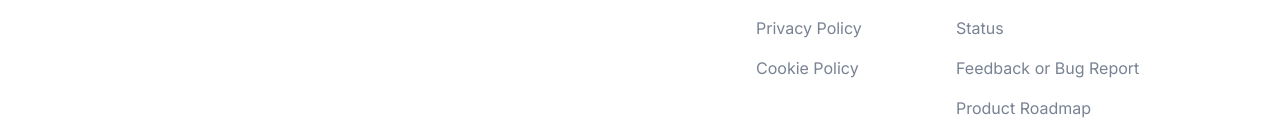
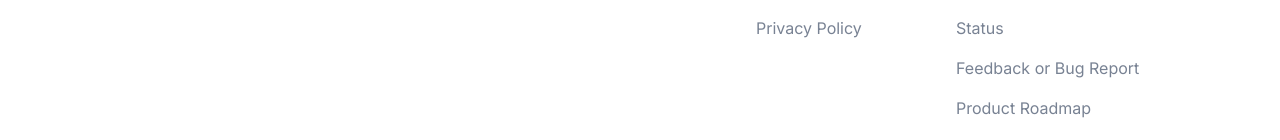
Before and after one commit to publishstudio/www, a Next.js app: page / in a window 1280 px wide. Shown: the part 4141-4281 px from the top of the page. Built offline with nearby package versions, Linux system fonts and the light colour scheme; no server answers.

Commit message:
fix build error

```diff
--- a/components/Footer/index.tsx
+++ b/components/Footer/index.tsx
@@ -111,14 +111,14 @@ const Footer = () => {
                     Privacy Policy
                   </a>
                 </li>
-                <li>
+                {/* <li>
                   <a
                     href={siteConfig.pages.cookies.link}
                     className="mb-4 inline-block text-base text-body-color duration-300 hover:text-primary dark:text-body-color-dark dark:hover:text-primary"
                   >
                     Cookie Policy
                   </a>
-                </li>
+                </li> */}
               </ul>
             </div>
           </div>
--- a/components/ui/Testimonials/index.tsx
+++ b/components/ui/Testimonials/index.tsx
@@ -1,5 +1,5 @@
+import SectionTitle from "@/components/Common/SectionTitle";
 import { Testimonial } from "@/types/testimonial";
-import SectionTitle from "../Common/SectionTitle";
 import SingleTestimonial from "./SingleTestimonial";
 
 const testimonialData: Testimonial[] = [
```
